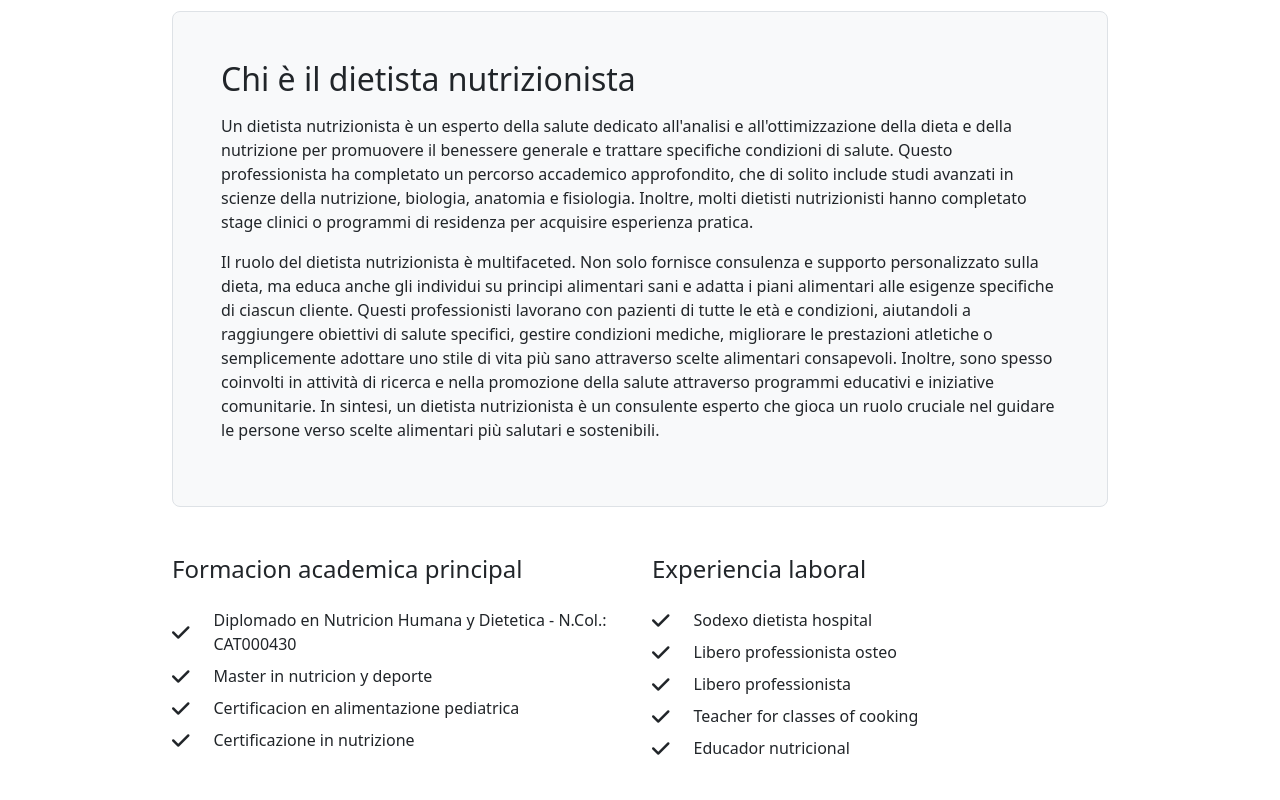
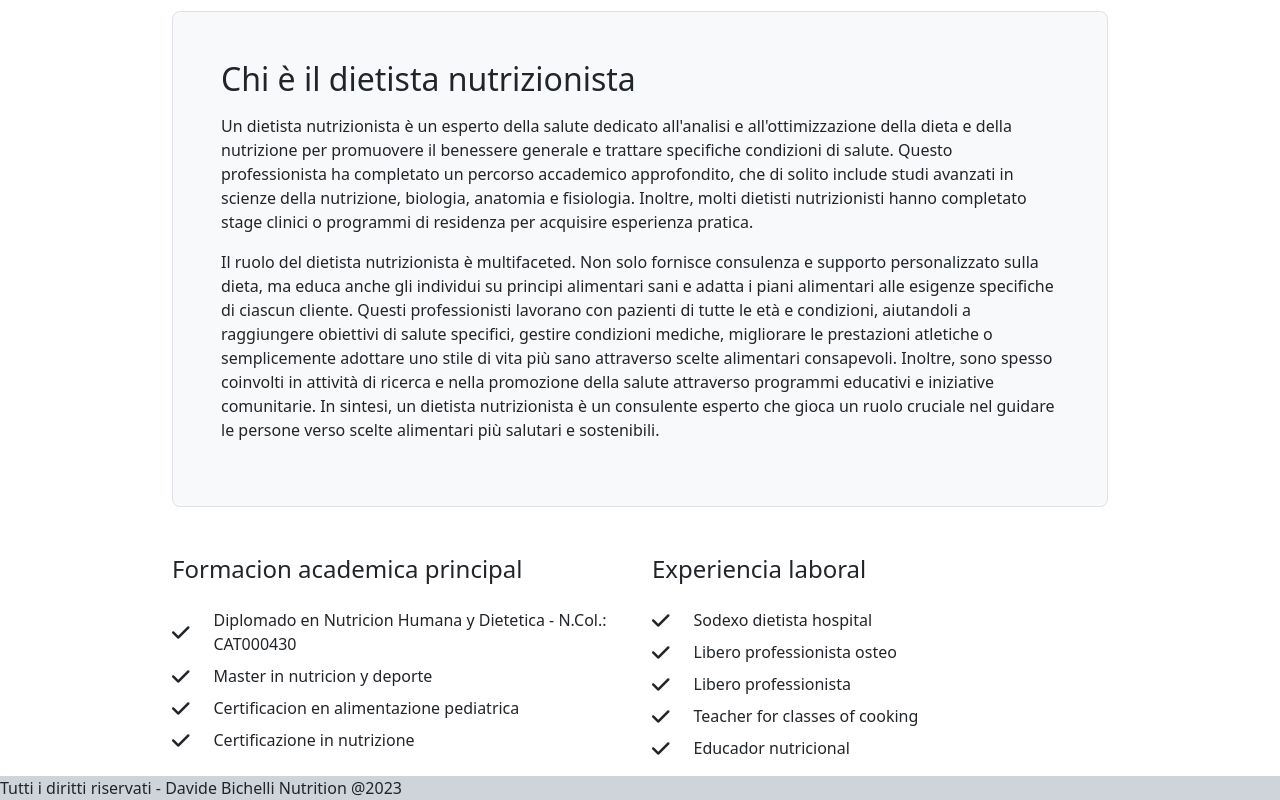
Before and after one commit to MatteoArt/db-nutrition, a Vue app: page /biography in a window 1280 px wide. Shown: the part 159-959 px from the top of the page. Before the commit the page ends 935 px from the top, so only its background shows below. Built offline with nearby package versions, Linux system fonts and the light colour scheme.

Commit message:
create component footer

```diff
--- a/src/App.vue
+++ b/src/App.vue
@@ -1,9 +1,11 @@
 <script>
     import TheHeader from './components/TheHeader.vue';
+	import TheFooter from './components/TheFooter.vue';
 
 	export default {
 		components: {
 			TheHeader,
+			TheFooter
 		}
 	}
 </script>
@@ -14,6 +16,7 @@
 	<main>
 		<router-view></router-view>
 	</main>
+	<TheFooter></TheFooter>
 </template>
 
 <style>
--- /dev/null
+++ b/src/components/TheFooter.vue
@@ -0,0 +1,20 @@
+<script>
+
+export default {
+
+}
+
+
+</script>
+
+<template>
+
+     <footer class="bg-dark-subtle">
+        <div>Tutti i diritti riservati - Davide Bichelli Nutrition @2023</div>
+     </footer>
+
+</template>
+
+<style scoped>
+
+</style>
```
